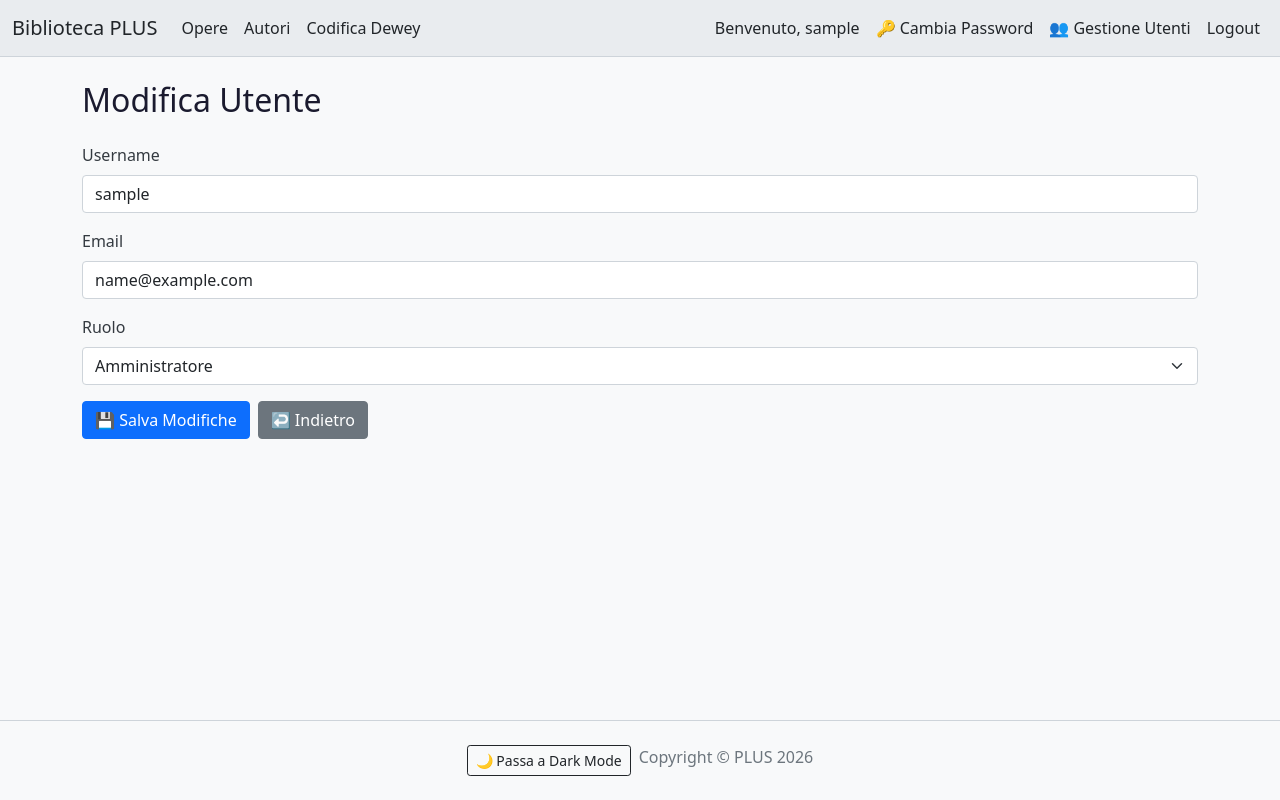
After one commit to Platania-CZ/Biblioteca, a Flask app: page /modifica_utente/1 in a window 1280 px wide. The commit adds this page. Run offline with Flask 3, Linux system fonts and the light colour scheme; a user stored in the database is signed in; tables that the repository leaves empty hold one stand-in row (values such as "Sample post").

Commit message:
Gestione utenti

```diff
--- a/biblioteca/forms.py
+++ b/biblioteca/forms.py
@@ -26,6 +26,29 @@ class RegistrazioneForm(FlaskForm):
         if utente:
             raise ValidationError('Email già in uso, scegline un\'altra.')
 
+class ModificaUtenteForm(FlaskForm):
+    username = StringField('Username', validators=[DataRequired(), Length(min=3, max=30)])
+    email_address = StringField('Email', validators=[DataRequired(), Email(), Length(max=50)])
+    ruolo = SelectField('Ruolo', choices=[('operatore', 'Operatore'), ('amministratore', 'Amministratore')])
+    submit = SubmitField('Salva Modifiche')
+
+    def __init__(self, original_username, original_email, *args, **kwargs):
+        super().__init__(*args, **kwargs)
+        self.original_username = original_username
+        self.original_email = original_email
+
+    def validate_username(self, username):
+        if username.data != self.original_username:
+            utente = Utente.query.filter_by(username=username.data).first()
+            if utente:
+                raise ValidationError('Username già in uso, scegline un altro.')
+
+    def validate_email_address(self, email_address):
+        if email_address.data != self.original_email:
+            utente = Utente.query.filter_by(email_address=email_address.data).first()
+            if utente:
+                raise ValidationError('Email già in uso, scegline un\'altra.')
+
 class CambioPasswordForm(FlaskForm):
     password_attuale = PasswordField('Password Attuale', validators=[DataRequired()])
     nuova_password = PasswordField('Nuova Password', validators=[DataRequired(), Length(min=6)])
--- a/biblioteca/routes.py
+++ b/biblioteca/routes.py
@@ -1,7 +1,7 @@
 from biblioteca import app, db
 from flask import render_template, redirect, url_for, flash, request
 from biblioteca.models import Autore, ClassificazioneDewey, Editore, TipoOpera, Opera, Lettore, Prestito, Utente
-from biblioteca.forms import RegistrazioneForm, LoginForm
+from biblioteca.forms import RegistrazioneForm, LoginForm, ModificaUtenteForm
 from flask_login import login_user, logout_user, login_required, current_user
 from sqlalchemy import and_
 from functools import wraps
@@ -128,6 +128,31 @@ def registrazione():
 
     return render_template('registrazione.html', form=form)
 
+@app.route('/modifica_utente/<int:utente_id>', methods=['GET', 'POST'])
+@login_amministratore_required
+def modifica_utente(utente_id):
+    utente = Utente.query.get_or_404(utente_id)
+
+    # Inizializza la form con i valori originali per la validazione
+    form = ModificaUtenteForm(
+        original_username=utente.username,
+        original_email=utente.email_address,
+        obj=utente
+    )
+
+    if form.validate_on_submit():
+        utente.username = form.username.data
+        utente.email_address = form.email_address.data
+        utente.ruolo = form.ruolo.data
+        utente.is_amministratore = (form.ruolo.data == 'amministratore')
+
+        db.session.commit()
+        flash(f'Utente {utente.username} modificato con successo!', 'success')
+        return redirect(url_for('gestione_utenti'))
+
+    return render_template('modifica_utente.html', form=form, utente=utente)
+
+
 # Cambio password proprio account (operatore e amministratore)
 @app.route('/cambio-password', methods=['GET', 'POST'])
 @login_required
--- a/biblioteca/templates/_navmenu.html
+++ b/biblioteca/templates/_navmenu.html
@@ -25,9 +25,9 @@
             <a class="nav-link" href="{{ url_for('cambio_password') }}">🔑 Cambia Password</a>
           </li>
           {% if current_user.is_amministratore %}
-            <li class="nav-item">
+           <!-- <li class="nav-item">
               <a class="nav-link" href="{{ url_for('registrazione') }}">Registra Utente</a>
-            </li>
+            </li>-->
             <li class="nav-item">
               <a class="nav-link" href="{{ url_for('gestione_utenti') }}">👥 Gestione Utenti</a>
             </li>
--- /dev/null
+++ b/biblioteca/templates/modifica_utente.html
@@ -0,0 +1,40 @@
+{% extends 'home.html' %}
+
+{% block content %}
+<div class="container mt-4">
+    <h2 class="mb-4">Modifica Utente</h2>
+
+    <form method="POST">
+        {{ form.hidden_tag() }}
+
+        <div class="mb-3">
+            <label class="form-label">Username</label>
+            {{ form.username(class="form-control") }}
+            {% for error in form.username.errors %}
+                <div class="text-danger">{{ error }}</div>
+            {% endfor %}
+        </div>
+
+        <div class="mb-3">
+            <label class="form-label">Email</label>
+            {{ form.email_address(class="form-control") }}
+            {% for error in form.email_address.errors %}
+                <div class="text-danger">{{ error }}</div>
+            {% endfor %}
+        </div>
+
+        <div class="mb-3">
+            <label class="form-label">Ruolo</label>
+            {{ form.ruolo(class="form-select") }}
+            {% for error in form.ruolo.errors %}
+                <div class="text-danger">{{ error }}</div>
+            {% endfor %}
+        </div>
+
+        <div class="d-flex gap-2">
+            <button type="submit" class="btn btn-primary">💾 Salva Modifiche</button>
+            <a href="{{ url_for('gestione_utenti') }}" class="btn btn-secondary">↩️ Indietro</a>
+        </div>
+    </form>
+</div>
+{% endblock %}
```
Also changed, not shown: biblioteca/templates/gestione_utenti.html (+19 -2 lines), biblioteca/templates/login.html (+5 -2 lines).
